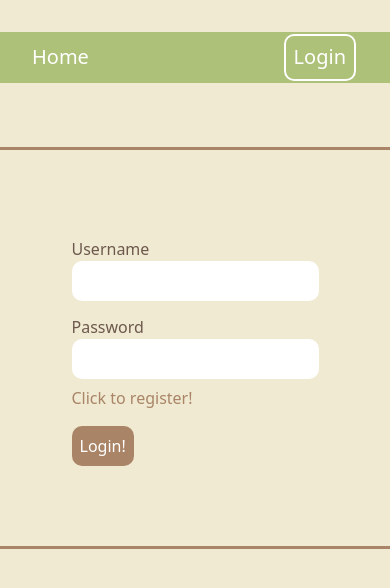
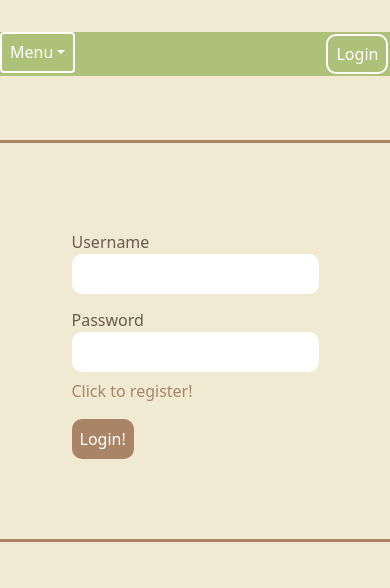
Before and after one commit to tjdanielson/capstone, a React (Create React App) app in the folder frontend/: page /login in a window 390 px wide. Shown: the top 588 px of the page. Built offline with nearby package versions, Linux system fonts and the light colour scheme.

Commit message:
Added a dropdown/hamburger menu when a screen is small/mobile sized.

```diff
--- a/frontend/src/components/NavBar/NavBar.jsx
+++ b/frontend/src/components/NavBar/NavBar.jsx
@@ -4,10 +4,40 @@ import { useNavigate, Link } from "react-router-dom";
 import AuthContext from "../../context/AuthContext";
 import LogCleanup from "../LogCleanup/LogCleanup";
 import "./NavBar.css";
+import Dropdown from "react-bootstrap/Dropdown";
 
 const Navbar = () => {
   const { logoutUser, user } = useContext(AuthContext);
   const navigate = useNavigate();
+
+  let mediaQueryCondition = window.matchMedia("( max-width: 650px )");
+
+  if (mediaQueryCondition.matches) {
+    return (
+      <div className="navBar">
+        <Dropdown>
+          <Dropdown.Toggle variant="success" id="dropdown-basic">
+            Menu
+          </Dropdown.Toggle>
+          <Dropdown.Menu>
+            <Dropdown.Item href="/">Home</Dropdown.Item>
+            <Dropdown.Item href="/profile/">User Dashboard</Dropdown.Item>
+            <Dropdown.Item href="/commdash/">Community Dashboard</Dropdown.Item>
+          </Dropdown.Menu>
+        </Dropdown>
+        <div className="navlinks">{user ? <LogCleanup /> : <a></a>}</div>
+        <div className="navlinks">
+          {user ? (
+            <button onClick={logoutUser}>Logout</button>
+          ) : (
+            <button className="login" onClick={() => navigate("/login")}>
+              Login
+            </button>
+          )}
+        </div>
+      </div>
+    );
+  } else {
     return (
       <div className="navBar">
         <ul className="listone">
@@ -43,6 +73,7 @@ const Navbar = () => {
         </ul>
       </div>
     );
+  }
 };
 
 export default Navbar;
--- a/frontend/src/pages/CommunityDashboard/CommunityDashboard.css
+++ b/frontend/src/pages/CommunityDashboard/CommunityDashboard.css
@@ -11,4 +11,5 @@ h3 {
   justify-content: space-around;
   align-items: flex-start;
   margin-top: 2rem;
+  flex-wrap: wrap;
 }
```
Lines whose indentation alone changed are shown as unchanged.
